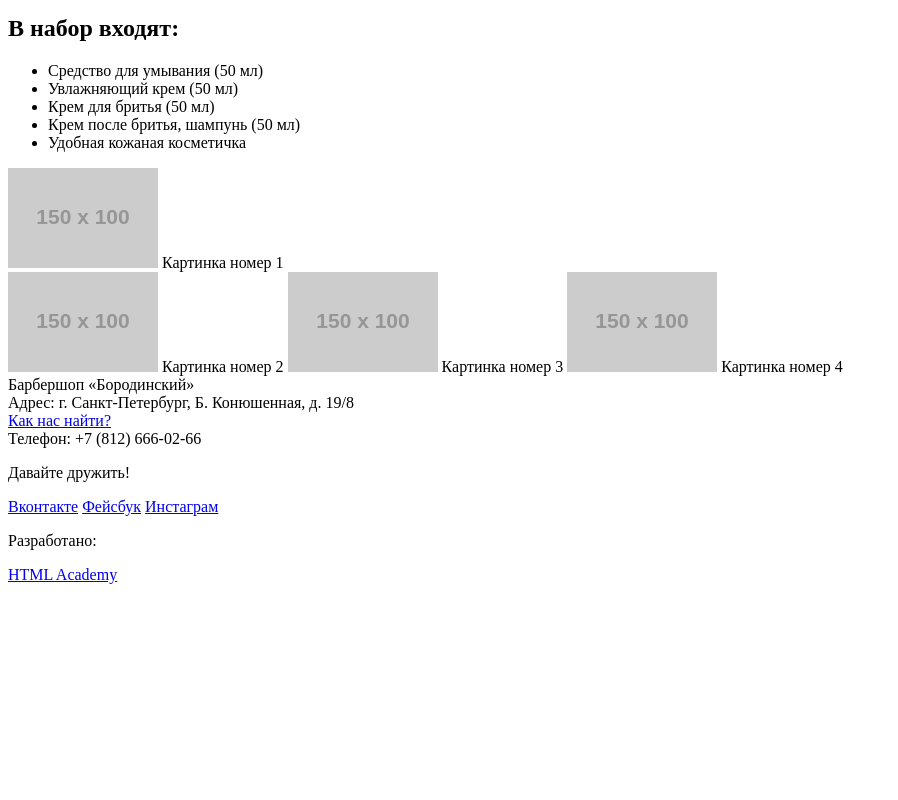
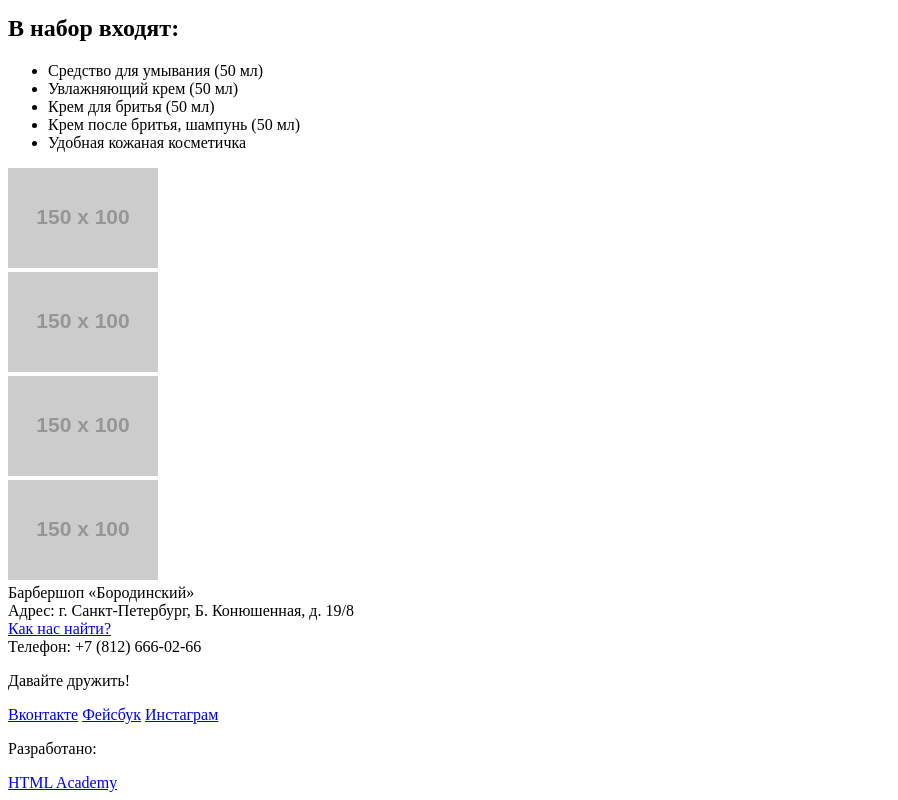
Before and after one commit to iagee/82769-barbershop, a plain HTML site: page tovar.html in a window 1280 px wide. Shown: the part 495-1295 px from the top of the page, without its empty margins (0-898 px from the left). Before the commit the page ends 1087 px from the top, so only its background shows below. Drawn offline with Linux system fonts and the light colour scheme; placeholder pictures from the web are drawn by us.

Commit message:
Исправлено 26 января

```diff
--- a/tovar.html
+++ b/tovar.html
@@ -2,14 +2,14 @@
 <html lang="ru">
   <head>
     <meta charset="utf-8">
-    <title>HTML Academy: Барбершоп</title>
+    <title>Товар</title>
   </head>
   <body class="inner-body">
 <!-- Header -->
     <header class="main-header">
       <div class="container">
         <a href="/index">
-             <img src="logo.png" width="111" height="24" alt="Барбершоп «Бородинский»"></a>
+          <img class="logo" src="index.html" width="111" height="24" alt="Барбершоп «Бородинский»"></a>
         <nav class="main-navigation">
           <ul class="top-menu">
             <li><a href="#">Информация</a></li>
@@ -34,18 +34,17 @@
            <li><a href="#">Средства для уходан</a></li>
            <li class="active">Набор для путешествий «Baxter of California»</li>
          </ul>
+         <div class="content">
            <div class="blok-right">
-            <div>
+             <div class="article">
                <p class="cell-title-1">Есть в наличии</p>
                <p class="cell-text">Артикул: dexter-ae</p>
              </div>
              <p>Travel Kit – необходимый аксессуар во время любого путешествия. В аккуратной кожаной сумке находится все, что нужно для бритья и ухода за кожей во время рабочей поездки или отдыха: средство для умывания, увлажняющий крем, крем для бритья, крем после бритья, шампунь. Набор также может стать отличным подарком.</p>
-
              <div class="good-buy">
                <div class="good-price">2900 руб.</div>
                <a class="buy" href="#">Купить</a>
              </div>
-
              <h2 class="cell-title-2">В набор входят:</h2>
              <ul class="block-list">
                <li>Средство для умывания (50 мл)</li>
@@ -55,17 +54,20 @@
                <li>Удобная кожаная косметичка</li>
              </ul>
            </div>
-         <div id="gallery">
-	       <div>
-		     <img src="http://placehold.it/150x100">
-		     <alt>Картинка номер 1</alt>
+         <div class="gallery">
+           <div class="great-img">
+             <img class="good-img" src="http://placehold.it/150x100" alt="Картинка 1">
            </div>
-		     <img src="http://placehold.it/150x100">
-		     <alt>Картинка номер 2</alt>
-		     <img src="http://placehold.it/150x100">
-             <alt>Картинка номер 3</alt>
-		     <img src="http://placehold.it/150x100">
-		     <alt>Картинка номер 4</alt>
+           <div class="small-img">
+             <img class="good-img" src="http://placehold.it/150x100" alt="Картинка 2">
+           </div>
+           <div class="small-img">
+             <img class="good-img" src="http://placehold.it/150x100" alt="Картинка 3">
+           </div>
+           <div class="small-img">
+             <img class="good-img" src="http://placehold.it/150x100" alt="Картинка 4">
+           </div>
+         </div>
        </div>
       </div>
     </main>
```
Also changed, not shown: katalog.html (+13 -14 lines). Lines whose indentation alone changed are shown as unchanged.
